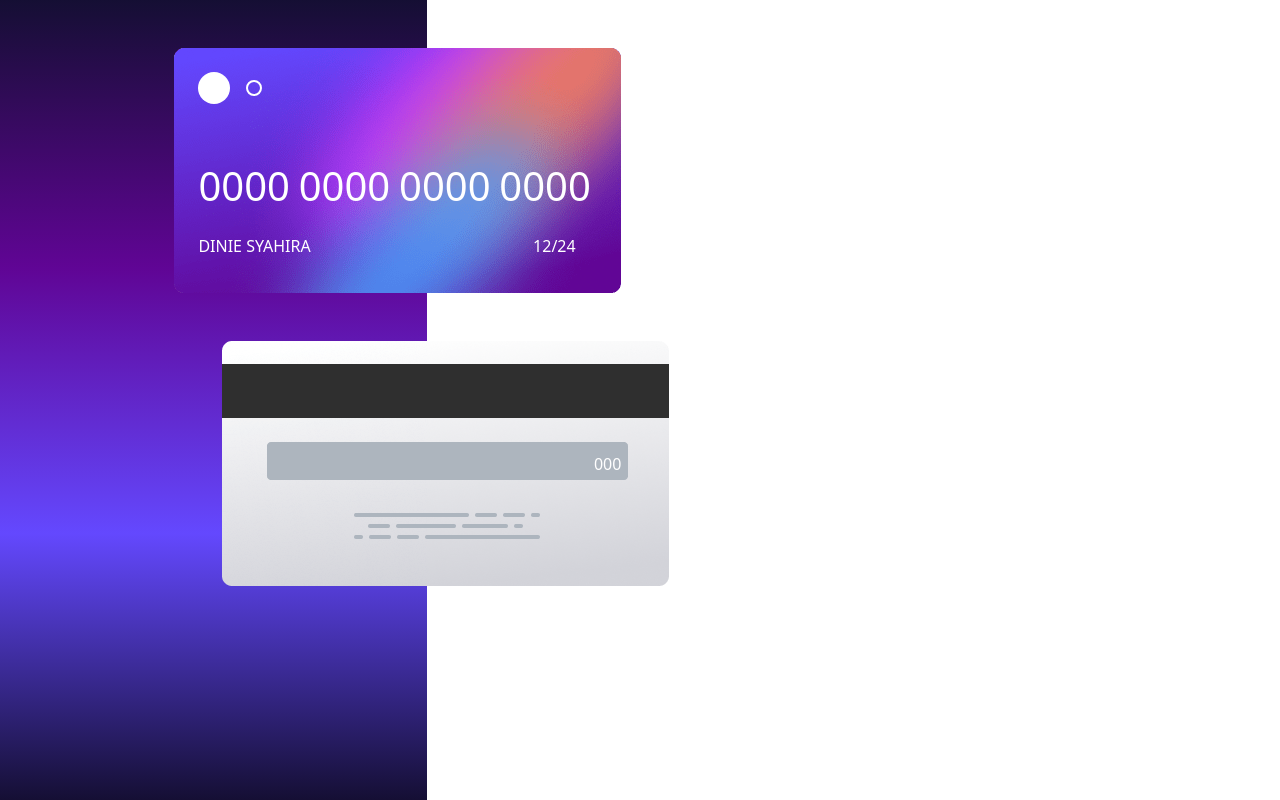
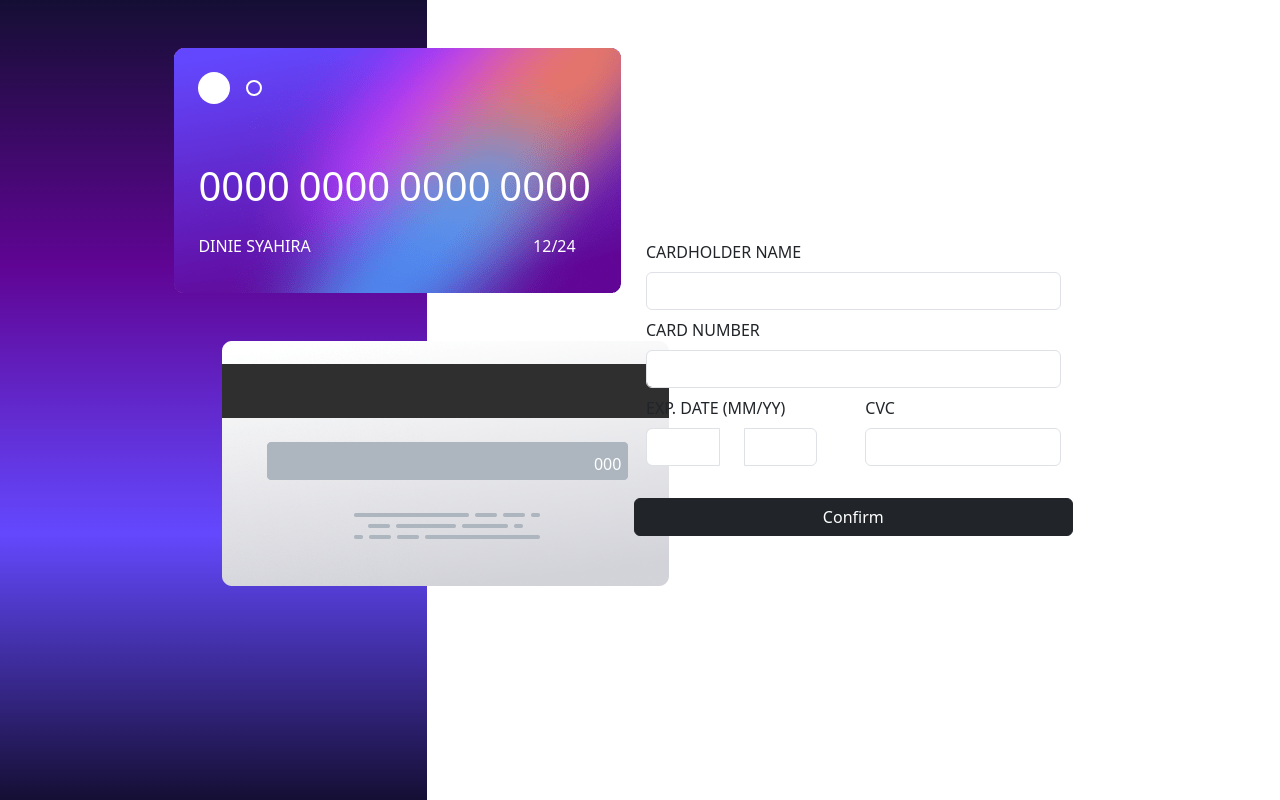
Before and after one commit to Dinie97/interactive-card-form, an Angular app: page /card in a window 1280 px wide. Built offline with nearby package versions, Linux system fonts and the light colour scheme.

Commit message:
Add Form

```diff
--- a/src/app/card-form/card-form.component.css
+++ b/src/app/card-form/card-form.component.css
@@ -38,3 +38,7 @@
   align-items: baseline;
   height: 40%;
 }
+/*
+.details-form {
+  height: 15%;
+} */
--- a/src/app/card-form/card-form.component.html
+++ b/src/app/card-form/card-form.component.html
@@ -60,5 +60,38 @@
       </div>
     </div>
   </div>
-  <div class="col-8"></div>
+  <div class="col-8 d-flex justify-content-center align-items-center">
+    <div class="w-50 position-relative">
+      <div class="row">
+        <label>CARDHOLDER NAME</label>
+        <div class="input-group my-2">
+          <input class="form-control" />
+        </div>
+      </div>
+      <div class="row">
+        <label>CARD NUMBER</label>
+        <div class="input-group my-2">
+          <input class="form-control" />
+        </div>
+      </div>
+      <div class="row">
+        <div class="col-6">
+          <label>EXP. DATE (MM/YY)</label>
+          <div class="input-group my-2">
+            <input class="form-control" />
+            <input class="form-control mx-4" />
+          </div>
+        </div>
+        <div class="col-6">
+          <label>CVC</label>
+          <div class="input-group my-2">
+            <input class="form-control" />
+          </div>
+        </div>
+      </div>
+      <div class="row my-4">
+        <button class="btn btn-dark">Confirm</button>
+      </div>
+    </div>
+  </div>
 </div>
```
